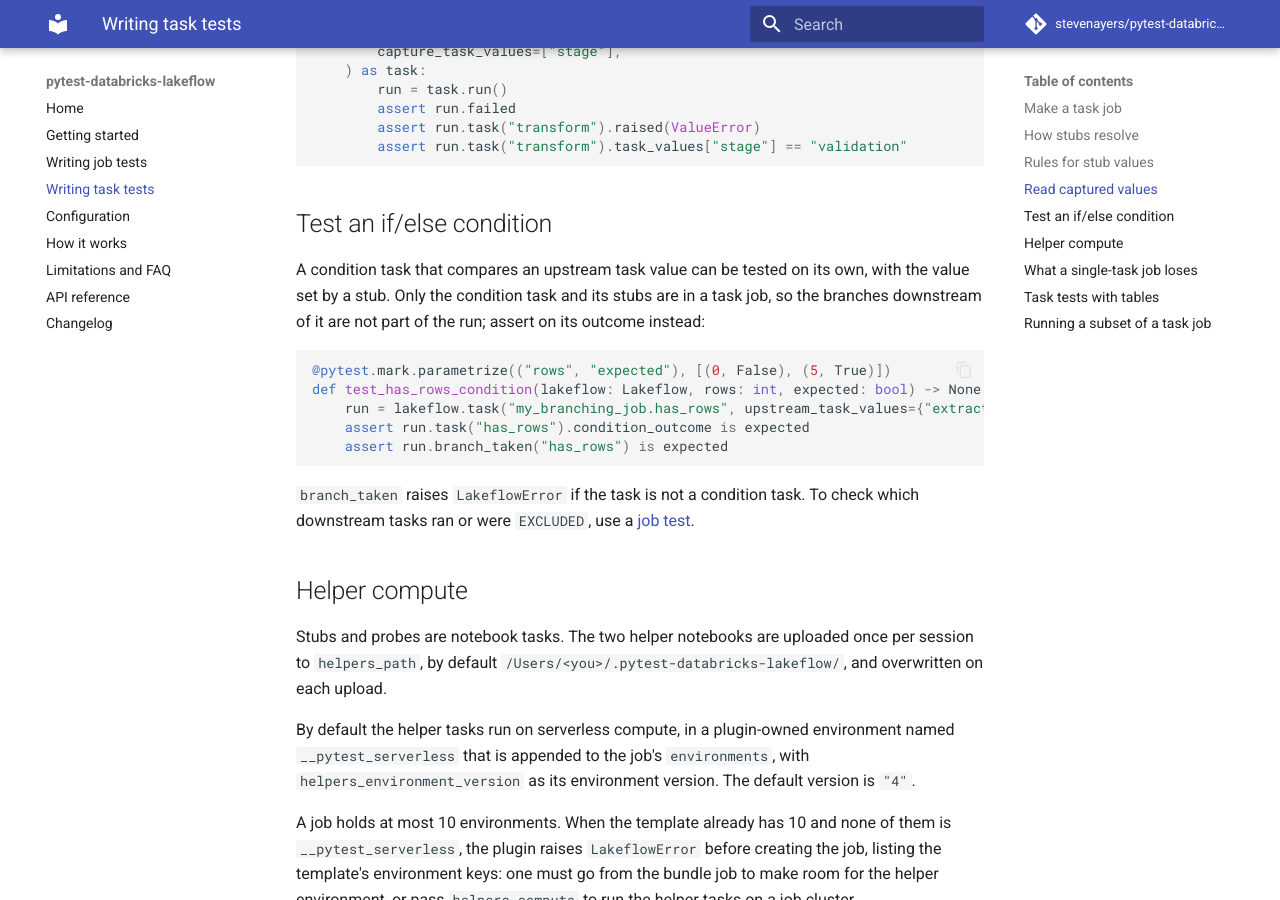
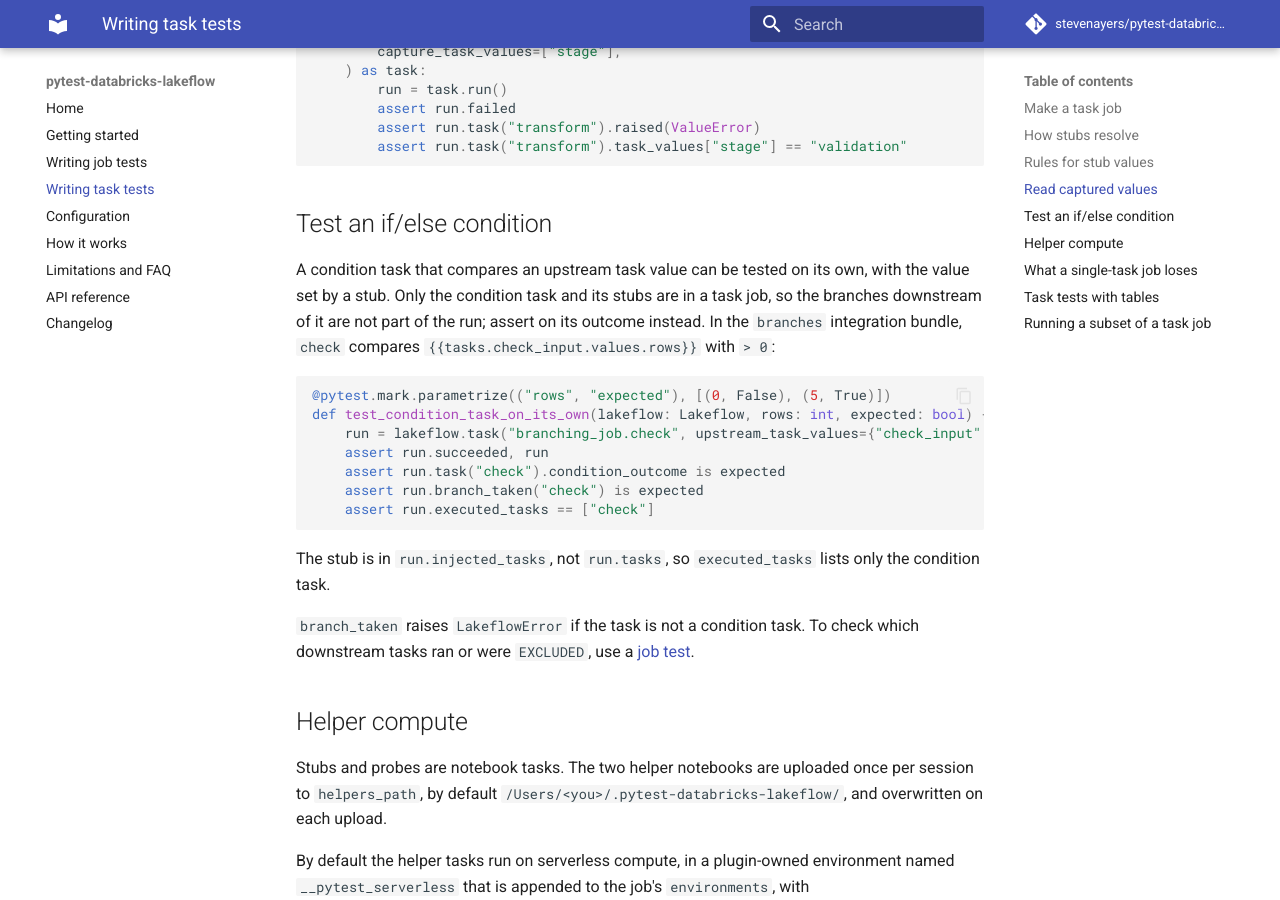
Before and after one commit to stevenayers/pytest-databricks-lakeflow, an MkDocs documentation site: the page built from docs/task-tests.md, in a window 1280 px wide and 900 px high, scrolled down 2123 px. Built offline with MkDocs 1.6.1 and Material for MkDocs 9.7.7, drawn with Linux system fonts in a browser that asks for light colours; comment, search, counter and statistics services are not loaded.

Commit message:
test: add a branches bundle and cover condition outcomes in a real workspace (#103)
Co-authored-by: Claude Fable 5.1 <noreply@anthropic.com>

````diff
--- a/docs/task-tests.md
+++ b/docs/task-tests.md
@@ -68,15 +68,19 @@ def test_stage_is_recorded_before_the_failure(lakeflow: Lakeflow) -> None:
 
 ## Test an if/else condition
 
-A condition task that compares an upstream task value can be tested on its own, with the value set by a stub. Only the condition task and its stubs are in a task job, so the branches downstream of it are not part of the run; assert on its outcome instead:
+A condition task that compares an upstream task value can be tested on its own, with the value set by a stub. Only the condition task and its stubs are in a task job, so the branches downstream of it are not part of the run; assert on its outcome instead. In the `branches` integration bundle, `check` compares `{{tasks.check_input.values.rows}}` with `> 0`:
 
 ```python
 @pytest.mark.parametrize(("rows", "expected"), [(0, False), (5, True)])
-def test_has_rows_condition(lakeflow: Lakeflow, rows: int, expected: bool) -> None:
-    run = lakeflow.task("my_branching_job.has_rows", upstream_task_values={"extract": {"rows": rows}}).run()
-    assert run.task("has_rows").condition_outcome is expected
-    assert run.branch_taken("has_rows") is expected
+def test_condition_task_on_its_own(lakeflow: Lakeflow, rows: int, expected: bool) -> None:
+    run = lakeflow.task("branching_job.check", upstream_task_values={"check_input": {"rows": rows}}).run()
+    assert run.succeeded, run
+    assert run.task("check").condition_outcome is expected
+    assert run.branch_taken("check") is expected
+    assert run.executed_tasks == ["check"]
 ```
+
+The stub is in `run.injected_tasks`, not `run.tasks`, so `executed_tasks` lists only the condition task.
 
 `branch_taken` raises `LakeflowError` if the task is not a condition task. To check which downstream tasks ran or were `EXCLUDED`, use a [job test](job-tests.md#branches).
 
````
Also changed, not shown: CONTRIBUTING.md (+2 -0 lines), docs/job-tests.md (+6 -6 lines), 6 other files.
